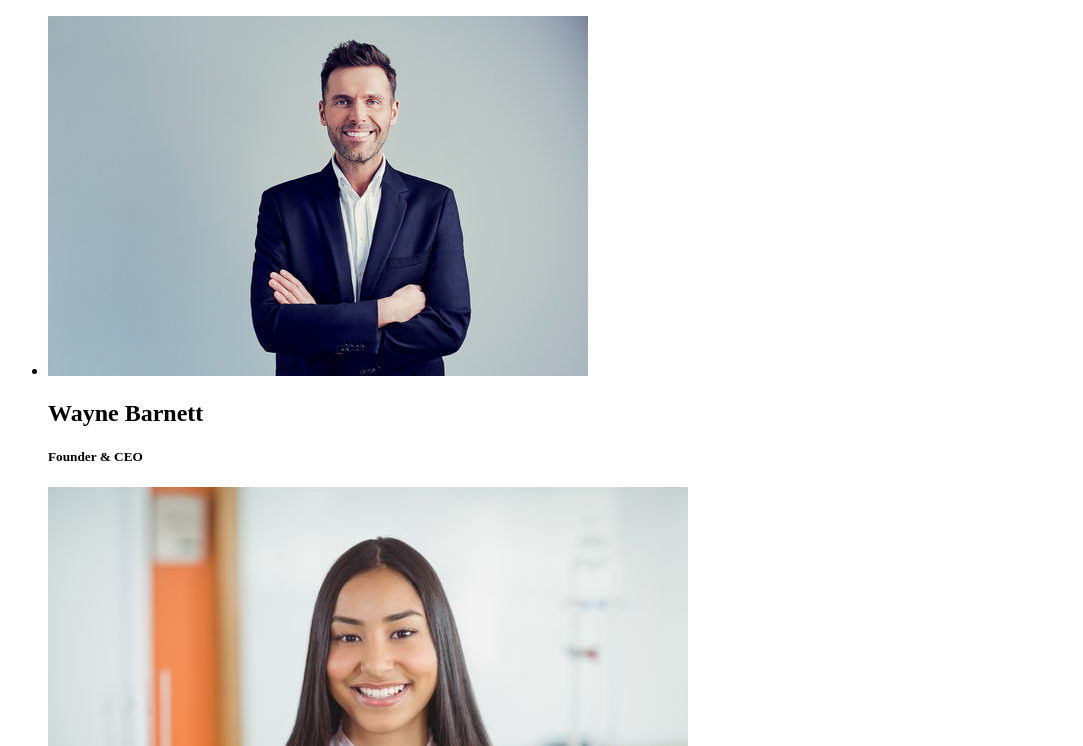
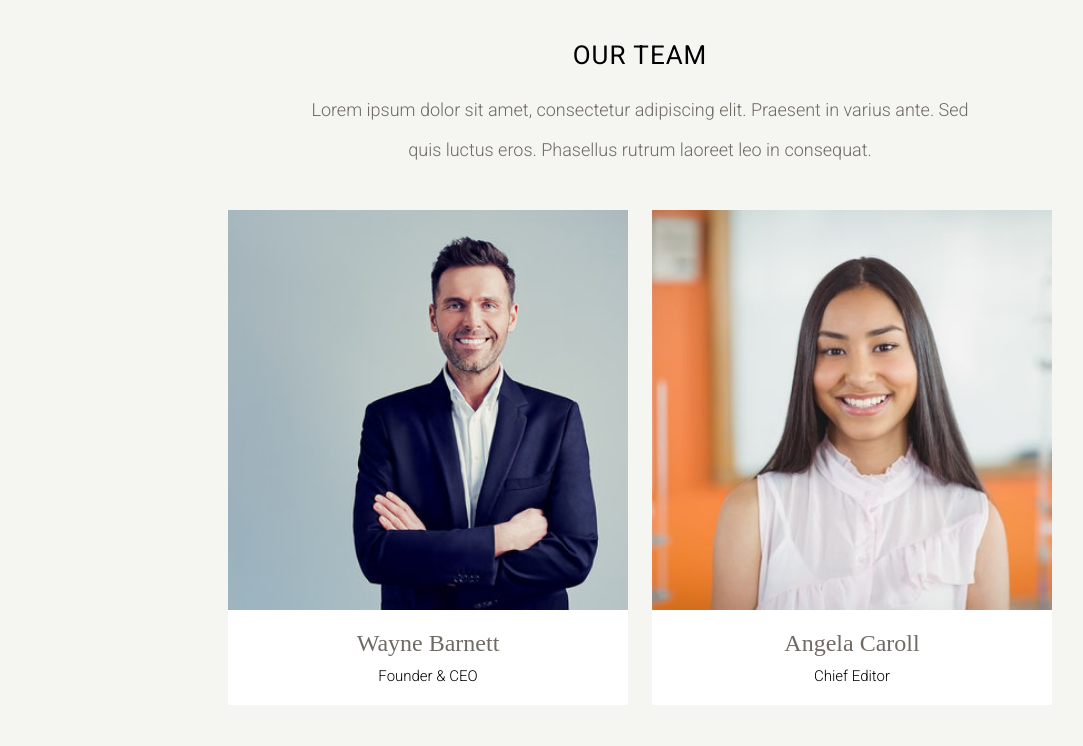
Before and after one commit to vitodursopettersson/js-our-team, a plain HTML site: page index.html in a window 1280 px wide. Shown: the top 746 px of the page, without its empty margins (0-1083 px from the left). Drawn offline with Linux system fonts and the light colour scheme.

Commit message:
feat: style template

```diff
--- /dev/null
+++ b/css/style.css
@@ -0,0 +1,106 @@
+/*
+**************
+Reset Default
+**************
+*/
+
+* {
+    margin: 0;
+    padding: 0;
+    box-sizing: border-box;
+}
+
+/*
+**************
+Design System
+**************
+*/
+
+body {
+    background-color: #F5F5F1;
+    font-family: 'Roboto', sans-serif;
+}
+
+/*
+--------------
+Header
+--------------
+*/
+
+header {
+    text-align: center;
+}
+
+.our-team {
+    width: 670px;
+    margin: 40px auto;
+}
+
+.our-team h1 {
+    text-transform: uppercase;
+    font-size: 26px;
+    font-weight: 400;
+    letter-spacing: 1px;
+    margin-bottom: 20px;
+}
+
+.our-team p {
+    font-size: 18px;
+    font-weight: 200;
+    line-height: 40px;
+    color: #706A64;
+}
+
+/*
+--------------
+Main
+--------------
+*/
+
+ul {
+    list-style: none;
+    display: flex;
+    flex-wrap: wrap;
+    gap: 24px;
+    width: 80%;
+    margin: 0 auto;
+    justify-content: center;
+    margin-bottom: 40px;
+}
+
+/* Template */
+
+.card {
+    width: 400px;
+    margin-bottom: 20px;
+}
+
+.card__image {
+    height: 400px;
+}
+
+.card__image img {
+    display: block;
+    width: 100%;
+    height: 100%;
+    object-fit: cover;
+    object-position: center center;
+}
+
+.card__info {
+    text-align: center;
+    background-color: #ffff;
+    padding: 20px;
+}
+
+.card__info h2 {
+    font-family: 'Times New Roman', Times, serif;
+    font-weight: 200;
+    color: #706A64;
+    margin-bottom: 10px;
+}
+
+.card__info__role {
+    font-weight: 300;
+    font-size: 15px;
+}
--- a/index.html
+++ b/index.html
@@ -5,12 +5,36 @@
     <meta charset="UTF-8">
     <meta name="viewport" content="width=device-width, initial-scale=1.0">
     <title>Our Team</title>
+
+    <!-- Link Google Font Roboto -->
+    <link rel="preconnect" href="https://fonts.googleapis.com">
+    <link rel="preconnect" href="https://fonts.gstatic.com" crossorigin>
+    <link href="https://fonts.googleapis.com/css2?family=Roboto:wght@300;400;500;700&display=swap" rel="stylesheet">
+
+    <!-- Link Css -->
+    <link rel="stylesheet" href="css/style.css">
+
 </head>
 
 <body>
 
-    <!-- Lista Persone -->
-    <ul class="team-person"></ul>
+    <!-- Header -->
+    <header>
+
+        <!-- Our Team -->
+        <div class="our-team">
+            <h1>Our Team</h1>
+            <p>Lorem ipsum dolor sit amet, consectetur adipiscing elit. Praesent in varius ante. Sed
+                quis luctus eros. Phasellus rutrum laoreet leo in consequat.</p>
+        </div>
+
+    </header>
+
+    <!-- Main -->
+    <main>
+        <!-- Lista Persone -->
+        <ul class="team-person"></ul>
+    </main>
 
     <!-- Template -->
     <template id="team-template">
```
